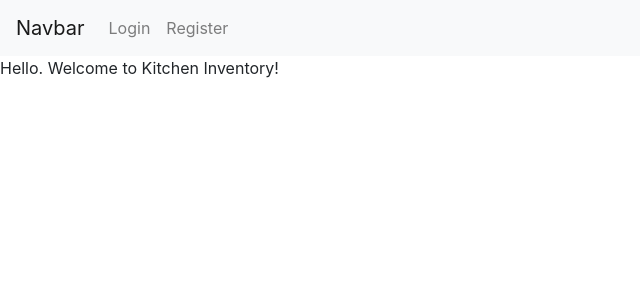
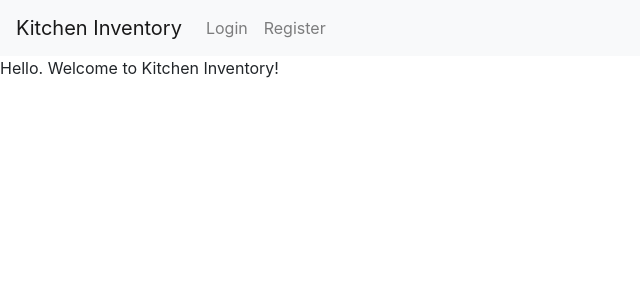
Before and after one commit to alexanderross936/ki_frontend, a React (Create React App) app: page / in a window 1280 px wide. Shown: the top 300 px of the page, without its empty margins (0-640 px from the left). Built offline with nearby package versions, Linux system fonts and the light colour scheme; no server answers.

Commit message:
Navbar change

```diff
--- a/src/components/Navigation.js
+++ b/src/components/Navigation.js
@@ -66,7 +66,7 @@
 
         const guestLinks = (<Fragment>
           <nav class="navbar navbar-expand-lg navbar-light bg-light">
-  <a class="navbar-brand" href="#">Navbar</a>
+  <a class="navbar-brand" href="#">Kitchen Inventory</a>
   <button class="navbar-toggler" type="button" data-toggle="collapse" data-target="#navbarSupportedContent" aria-controls="navbarSupportedContent" aria-expanded="false" aria-label="Toggle navigation">
     <span class="navbar-toggler-icon"></span>
   </button>
```
